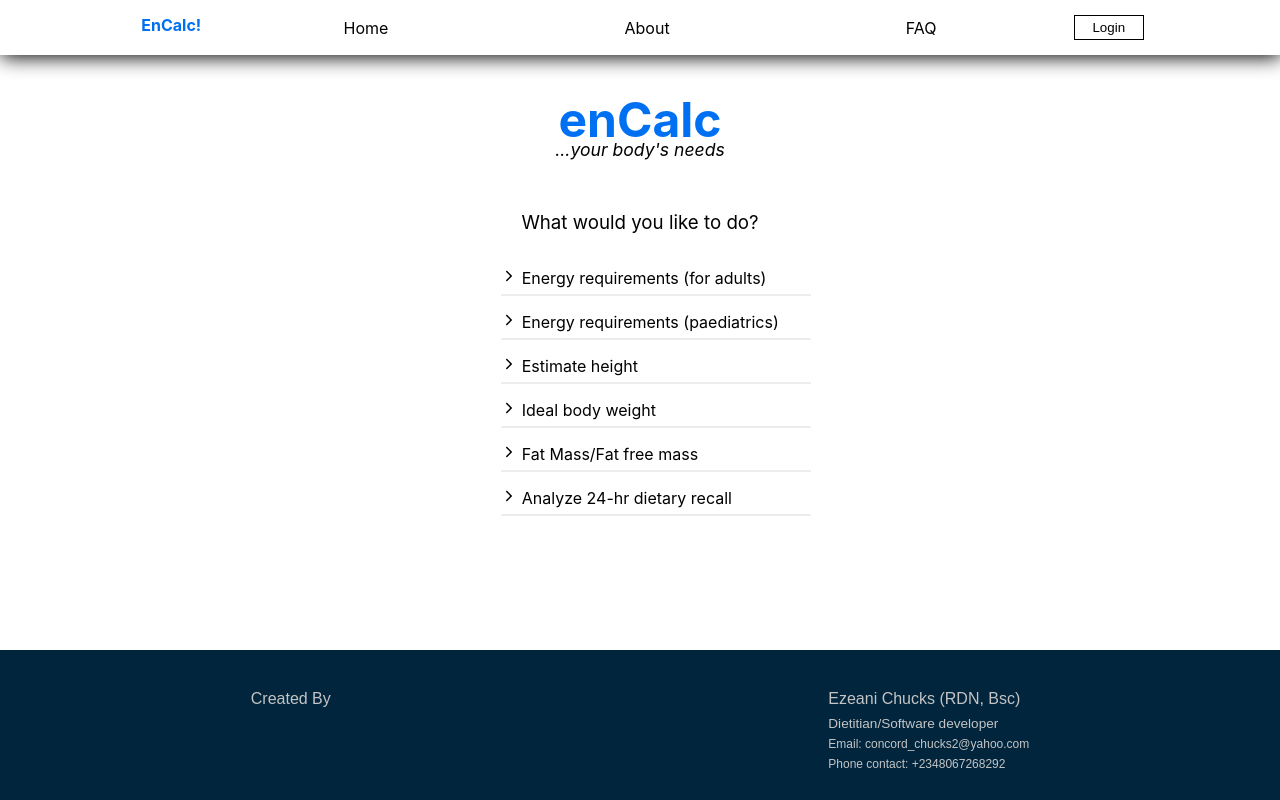
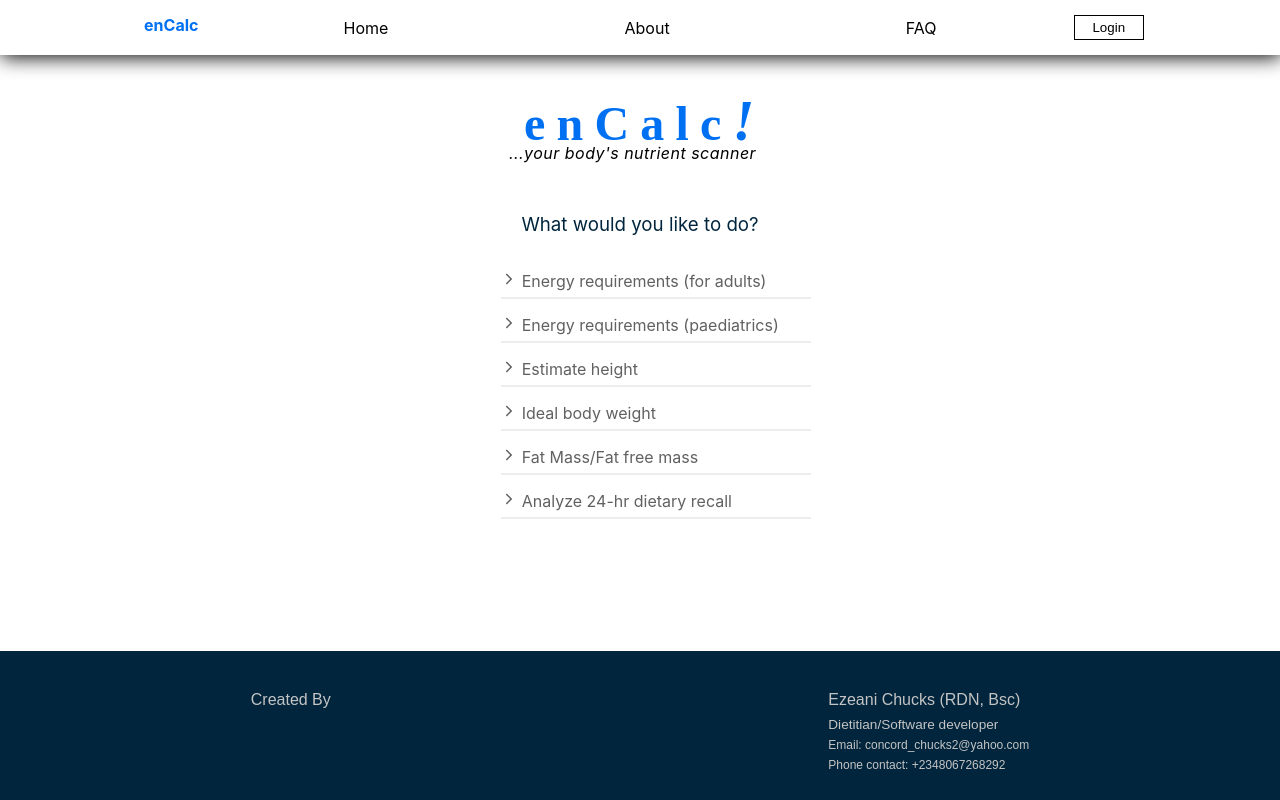
Before and after one commit to EzeaniChucks/NutriCalc, a Next.js app: page / in a window 1280 px wide. Built offline with nearby package versions, Linux system fonts and the light colour scheme.

Commit message:
improved layout on adult energy calc section

```diff
--- a/components/energies.js
+++ b/components/energies.js
@@ -61,13 +61,13 @@ const Energ =()=>{
 
     const captureChnage =(e)=>{
         const {value, name, checked, selectedIndex, options} = e.target
-        setdata({...data, [name]:value})
+        setdata({...data, [name]:value, kcalResult:0})
         if(checked===true && name==='sex'){
-            setdata({...data, sex:value})
+            setdata({...data, sex:value, kcalResult:0})
         };
         if (name === "physical-act") {
             const optionText = options[selectedIndex].textContent //selects text from the active html select tag option
-            setdata({ ...data, PAinfo: optionText, PALevels: value, index:selectedIndex });
+            setdata({ ...data, PAinfo: optionText, PALevels: value, index:selectedIndex, kcalResult:0 });
         }
 
         setdata((prev)=>{//get access to current onchange data
--- a/components/footer.module.css
+++ b/components/footer.module.css
@@ -1,10 +1,9 @@
 .footer {
   display: flex;
   flex-direction: column;
-  background-color: rgb(1, 37, 61);;
+  background-color: rgb(1, 37, 61);
   padding: 10px;
   margin-top: 50px;
-  /* border-top: 1px solid #f86868; */
   align-items: center;
 }
 .footer>h3{
--- a/components/logo.js
+++ b/components/logo.js
@@ -2,8 +2,8 @@ import styles from './logo.module.css'
 const Logo =()=>{
     return (
       <div className={styles.logoSection}>
-        <h1> enCalc</h1>
-        <p>...your body's needs</p>
+        <h1> enCalc<span>!</span></h1>
+        <p>...your body's nutrient scanner</p>
       </div>
     );
 }
--- a/components/logo.module.css
+++ b/components/logo.module.css
@@ -9,12 +9,24 @@
 .logoSection h1 {
   color: #0070f3;
   margin: 2rem 0 0 0;
+  /* font-family: Arial, Helvetica, sans-serif; */
+  font-family: serif;
+  font-weight: 800;
+  letter-spacing: 0.7rem;
   font-size: 3rem;
 }
 
+.logoSection h1 span{
+  font-style: italic;
+  font-weight: bold;
+  font-size: 3.5rem;
+  letter-spacing: 0.1rem;
+}
 .logoSection p {
     margin: 0;
     margin-top: -10px;
-    font-size: 1.1rem;
+    margin-left: -15px;
+    font-size: 1rem;
+    letter-spacing: 0.03rem;
     font-style: oblique;
 }
--- a/components/main.module.css
+++ b/components/main.module.css
@@ -15,15 +15,18 @@
 .calcSection h3{
   text-align: center;
   font-weight: normal;
+  color: rgb(1, 37, 61);
 }
 
 .calcSection p {
   margin: 1rem;
   cursor: pointer;
+  color: rgb(97, 97, 97);
   transition: all 0.2s ease-in-out;
 }
 .calcSection p:hover{
   margin-left: 1.3rem;
+  color: black;
 }
 .calcSection hr{
   margin: -10px 1rem 0 1rem;
--- a/components/nav.js
+++ b/components/nav.js
@@ -5,7 +5,7 @@ const Nav =()=>{
     const router = useRouter()
     return (
       <nav className={style.nav}>
-        <p onClick={() => router.push("/")}>EnCalc!</p>
+        <p onClick={() => router.push("/")}>enCalc</p>
         <ul>
           <li onClick={() => router.push("/")}>Home</li>
           <li onClick={() => router.push("/about")}>About</li>
```
